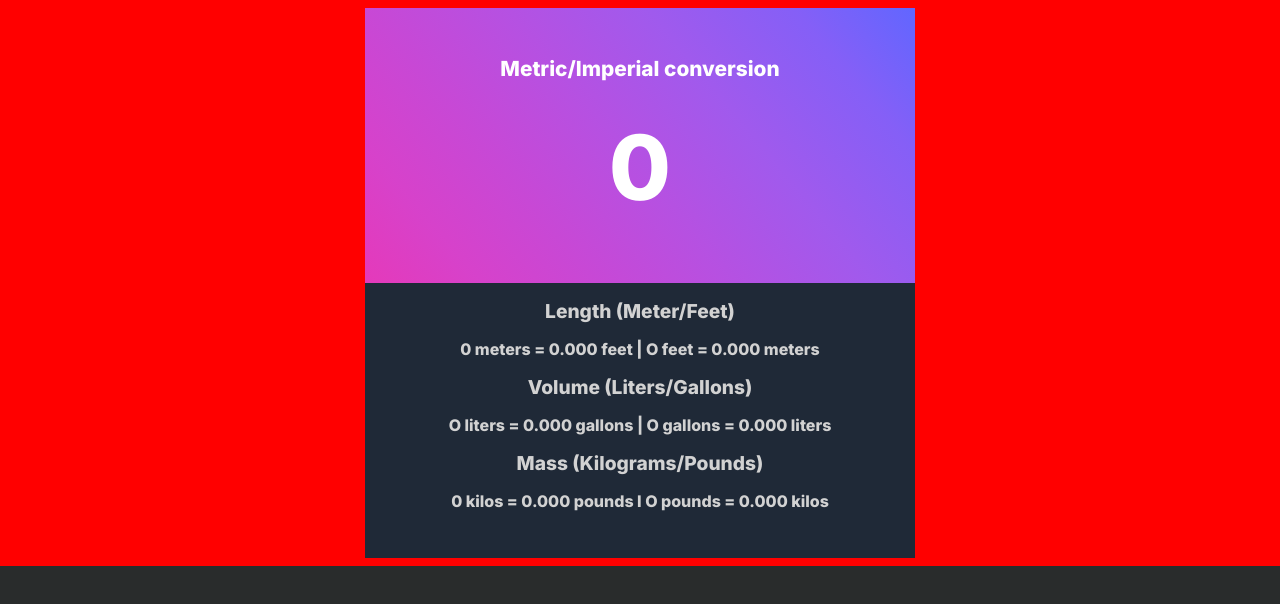
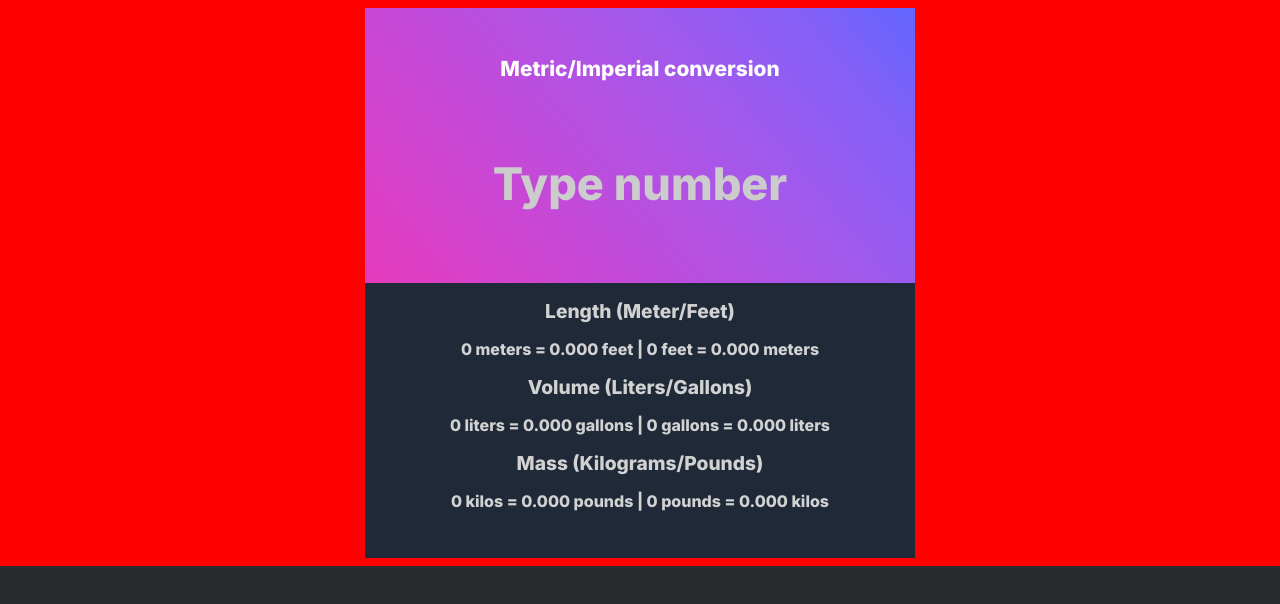
Before and after one commit to datumcoder/unit_converter, a React (Vite) app: page / in a window 1280 px wide. Shown: the top 604 px of the page. Built offline with nearby package versions, Linux system fonts and the light colour scheme.

Commit message:
refactor done

```diff
--- a/src/components/Card/Card.jsx
+++ b/src/components/Card/Card.jsx
@@ -2,21 +2,19 @@ import "./Card.scss";
 
 const Card = ({ variant }) => (
   <div className="card">
-    <div className="card__part">
-      <p className="paragraph paragraph__title paragraph__title--upper">
-        Metric/Imperial conversion
-      </p>
-      <h1 className="card__result">0</h1>
+    <div className="card__partBlock">
+      <h1 className="card__title">Metric/Imperial conversion</h1>
+      <input type="number" className="card__input" placeholder="Type number" />
     </div>
-    <div className={`card__part card__description card__description--${variant}`}>
-      <p className="paragraph paragraph__title">Length (Meter/Feet)</p>
-      <p className="paragraph">0 meters = 0.000 feet | O feet = 0.000 meters</p>
+    <div className={`card__partBlock card__description--${variant}`}>
+      <p className="paragraph__title">Length (Meter/Feet)</p>
+      <p className="paragraph">0 meters = 0.000 feet | 0 feet = 0.000 meters</p>
 
-      <p className="paragraph paragraph__title">Volume (Liters/GaIIons)</p>
-      <p className="paragraph">O liters = 0.000 gallons | O gallons = 0.000 liters</p>
+      <p className="paragraph__title">Volume (Liters/GaIIons)</p>
+      <p className="paragraph">0 liters = 0.000 gallons | 0 gallons = 0.000 liters</p>
 
-      <p className="paragraph paragraph__title">Mass (Kilograms/Pounds)</p>
-      <p className="paragraph">0 kilos = 0.000 pounds I O pounds = 0.000 kilos</p>
+      <p className="paragraph__title">Mass (Kilograms/Pounds)</p>
+      <p className="paragraph">0 kilos = 0.000 pounds | 0 pounds = 0.000 kilos</p>
     </div>
   </div>
 );
--- a/src/components/Card/Card.scss
+++ b/src/components/Card/Card.scss
@@ -21,13 +21,43 @@
     rgb(248, 26, 133) 100%
   );
 
-  &__result {
+  &__title {
+    text-align: center;
+    font-weight: 100;
+    font-size: 1.3rem;
+    padding-top: 3rem;
+  }
+
+  &__input {
     text-align: center;
     font-size: 90px;
     padding-top: 2rem;
+    width: 100%;
+    background-color: transparent;
+    border: none;
+    color: $text_white;
+    font-family: inherit;
+
+    &::placeholder {
+      font-size: 50%;
+      color: darken($text_white, 20%);
+    }
+
+    &::-webkit-inner-spin-button {
+      appearance: none;
+      margin: 0;
+    }
+
+    &:hover {
+      cursor: pointer;
+    }
+
+    &:focus-visible {
+      outline: none;
+    }
   }
 
-  &__part {
+  &__partBlock {
     width: 550px;
     height: 275px;
   }
@@ -36,11 +66,13 @@
     font-size: 40px;
 
     &--white {
+      @extend .card__description;
       background-color: white;
       color: black;
     }
 
     &--dark {
+      @extend .card__description;
       background-color: #1f2937;
       color: #d2d2d2;
     }
@@ -54,12 +86,8 @@
   padding-top: 1rem;
 
   &__title {
+    @extend .paragraph;
     font-weight: 900;
     font-size: 1.2rem;
-
-    &--upper {
-      font-size: 1.3rem;
-      padding-top: 3rem;
-    }
   }
 }
```
